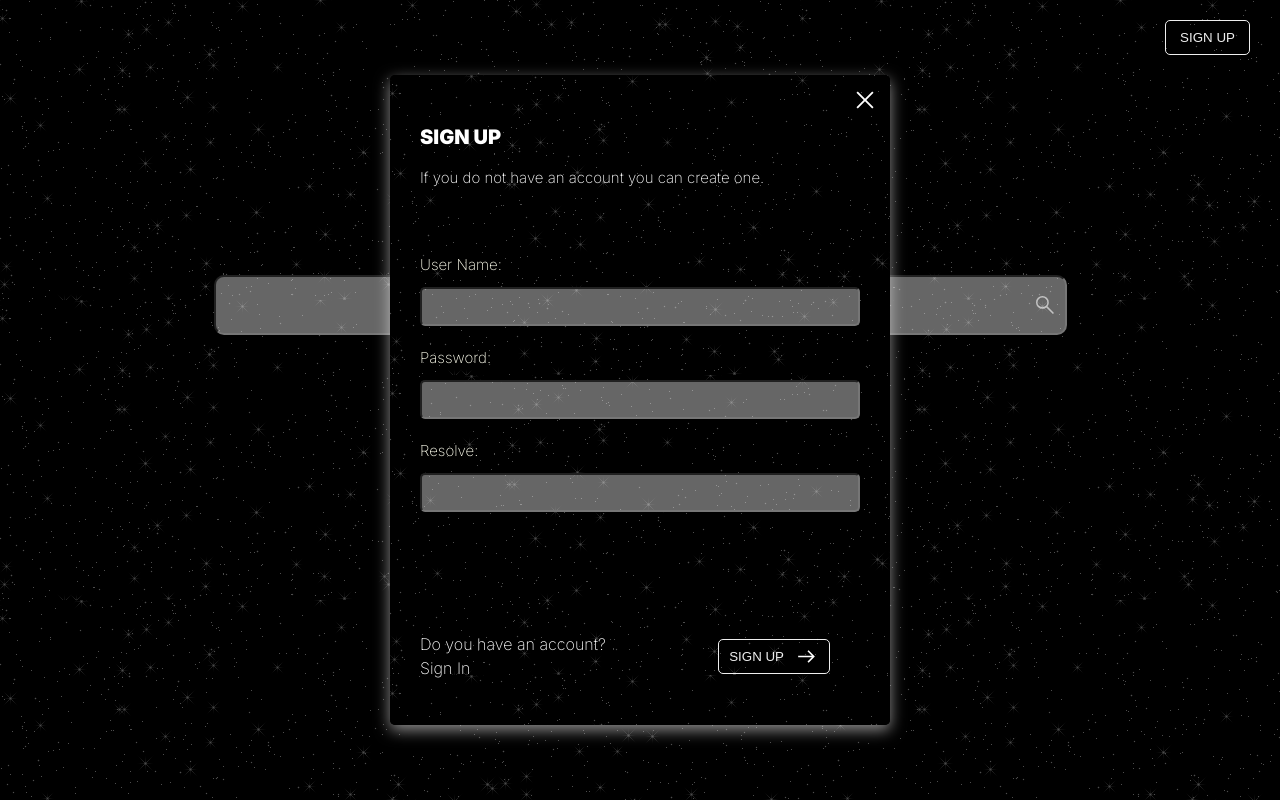
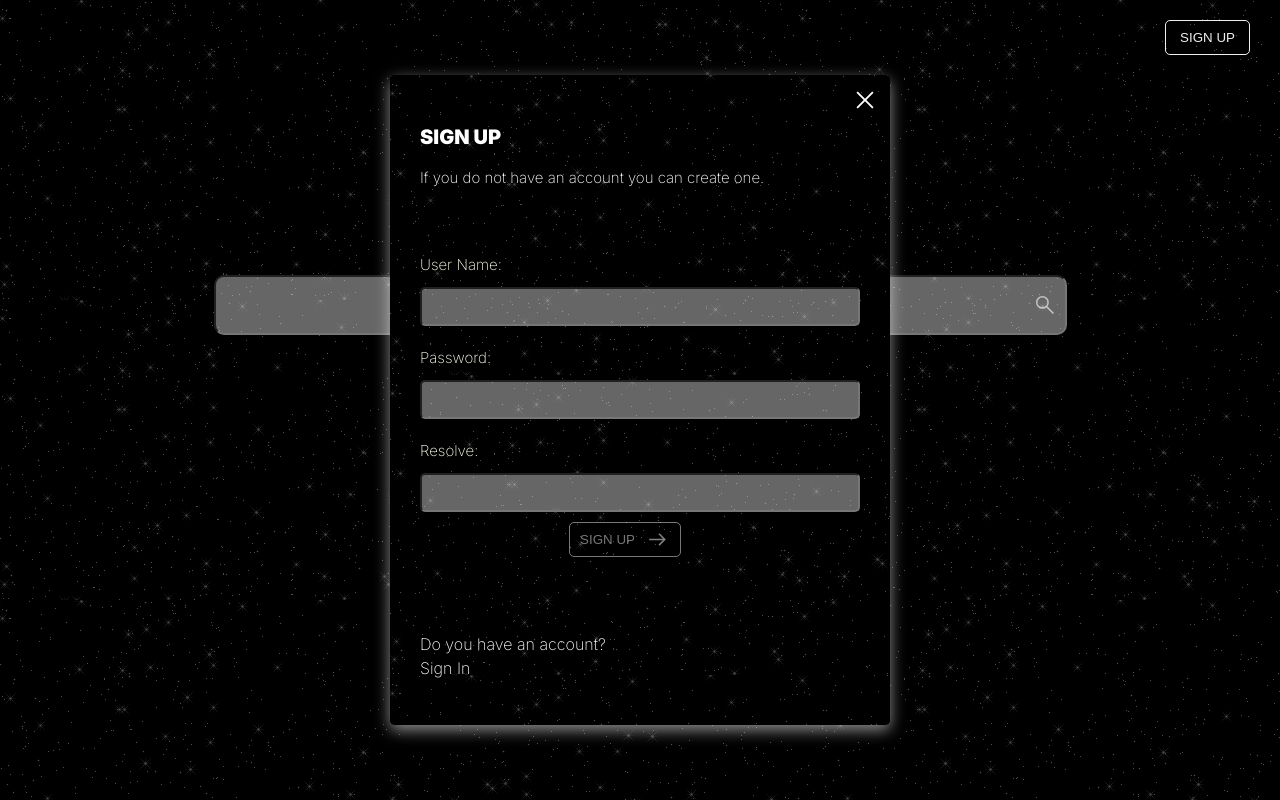
Before and after one commit to AlexChavezz/mongoDB_HACKATHON_proyect, a React (Vite) app in the folder frontend/: page /universe in a window 1280 px wide. Both pictures are taken after a click on the button "SIGN UP". Built offline with nearby package versions, Linux system fonts and the light colour scheme.

Commit message:
form-validation in-process

```diff
--- a/frontend/src/components/AuthContainer.tsx
+++ b/frontend/src/components/AuthContainer.tsx
@@ -3,7 +3,6 @@ import styles from '../styles/AuthContainerComponent.module.css';
 import closeIcon from '../assets/close_FILL0_wght400_GRAD0_opsz48.svg';
 import { AuthModalContext } from '../context/AuthModalContext';
 import { Button } from './Button';
-import arrow from '../assets/arrow_right_alt_FILL0_wght400_GRAD0_opsz48.svg';
 import { AuthForm } from './AuthForm';
 import { authState } from '../interfaces/intefaces';
 
@@ -12,6 +11,7 @@ import { authState } from '../interfaces/intefaces';
 export const AuthContainer = () => {
 
     const [authState, setAuthState] = useState<authState>("SIGN UP");
+
     const { setShowAuthModal } = useContext(AuthModalContext);
     const closeModal = () => {
         setShowAuthModal(false);
@@ -50,7 +50,9 @@ export const AuthContainer = () => {
                 <main
                     className={styles.authBody}
                 >
-                    <AuthForm authState={authState} />
+                    <AuthForm
+                        authState={authState}
+                    />
                 </main>
                 <footer
                     className={styles.authFooter}
@@ -75,13 +77,6 @@ export const AuthContainer = () => {
                     <div
                         className={styles.authFooterButtonContainer}
                     >
-                        <Button
-                            text={authState}
-                            onClick={()=>{}}
-                            className={styles.authFooterButton}
-                        >
-                            <img src={arrow} alt="arrow" className={styles.authImageButton}/>
-                        </Button>
                     </div>
                 </footer>
             </article>
--- a/frontend/src/components/AuthForm.tsx
+++ b/frontend/src/components/AuthForm.tsx
@@ -3,6 +3,8 @@ import { developmentAPI } from "../helpers/developmentAPI";
 import { useForm } from "../hooks/useForm";
 import { AuthFormInterface, AuthFormProps } from "../interfaces/intefaces";
 import styles from '../styles/AuthFormComponent.module.css';
+import { Button } from "./Button";
+import arrow from '../assets/arrow_right_alt_FILL0_wght400_GRAD0_opsz48.svg';
 
 
 
@@ -15,6 +17,7 @@ const inititalState = {
 
 export const AuthForm = ({ authState }: AuthFormProps) => {
     const [isUserAllowed, setIsUserAllowed] = useState<boolean | null>(null);
+    const [isFormAllowed, setIsFormAllowed] = useState<boolean>(true);
     const { handleChange, values } = useForm<AuthFormInterface>(inititalState);
     const { userName, password, captcha } = values;
     useEffect(() => {
@@ -30,6 +33,20 @@ export const AuthForm = ({ authState }: AuthFormProps) => {
 
     }, [authState, userName])
     // length should be greater than 6
+    function validate() {
+        if (userName.trim().length < 3) {
+            return false;
+        }
+        else if (password.trim().length < 6) {
+            return false;
+        }
+        // else if (captcha.trim().length === 0) {
+        //     return false;
+        // }
+    }
+    function validateSubmit() {
+
+    }
     function signIn() {
 
     }
@@ -107,6 +124,14 @@ export const AuthForm = ({ authState }: AuthFormProps) => {
                     />
                 </div>
             }
+            <Button
+                text={authState}
+                onClick={() => { }}
+                className={`${!isFormAllowed ? styles.authFooterButton : styles.authFooterButtonDisabled}`}
+                isDisabled={isFormAllowed}
+            >
+                <img src={arrow} alt="arrow" className={styles.authImageButton} />
+            </Button>
         </form>
     );
 }
--- a/frontend/src/components/Button.tsx
+++ b/frontend/src/components/Button.tsx
@@ -1,11 +1,12 @@
 import styles from 'ButtonComponentStyles.module.css';
 import { ButtonProps } from '../interfaces/intefaces';
 
-export const Button = ({ className, onClick, text, children }: ButtonProps) => {
+export const Button = ({ className, onClick, text, children, isDisabled }: ButtonProps) => {
     return (
         <button
             className={className}
             onClick={onClick}
+            disabled={isDisabled}
         >
             {
                 text
--- a/frontend/src/interfaces/intefaces.tsx
+++ b/frontend/src/interfaces/intefaces.tsx
@@ -5,7 +5,8 @@ export interface ButtonProps
     text: string,
     className: string,
     onClick: () => void,
-    children?: React.ReactElement | []
+    children?: React.ReactElement | [],
+    isDisabled?: boolean
 }
 
 
@@ -55,7 +56,7 @@ export type authState = "SIGN IN" | "SIGN UP";
 
 export interface AuthFormProps
 {
-    authState: authState
+    authState: authState,
 }
 
 export interface AuthFormInterface
--- a/frontend/src/styles/AuthContainerComponent.module.css
+++ b/frontend/src/styles/AuthContainerComponent.module.css
@@ -66,32 +66,7 @@
     color: white;
 }
 
-.authFooterButton
-{
-    align-items:center;
-    justify-content: center;
-    transition: transform 200ms ease;
-    border-radius: 5px;
-    background: transparent;
-    border: 1px solid #fffe;
-    color: #fffe;
-    cursor: pointer;
-    display: flex;
-    margin-right: 30px;
-    height: 35px;
-    min-width: 85px;
-    padding-left: 10px;
-}
-.authFooterButton:hover
-{
-    transform: scale(1.1)
-}
 .authFooterChangeState
 {
     cursor: pointer;
 }
-.authImageButton
-{
-    width: 25px;
-    margin: 0px 10px;
-}
--- a/frontend/src/styles/AuthFormComponent.module.css
+++ b/frontend/src/styles/AuthFormComponent.module.css
@@ -51,3 +51,49 @@
     display: flex;
     width: 100%;
 }
+
+
+.authFooterButton
+{
+    align-items:center;
+    justify-content: center;
+    transition: transform 200ms ease;
+    border-radius: 5px;
+    background: transparent;
+    border: 1px solid #fffe;
+    color: #fffe;
+    cursor: pointer;
+    display: flex;
+    margin-right: 30px;
+    height: 35px;
+    min-width: 85px;
+    padding-left: 10px;
+}
+.authFooterButton:hover
+{
+    transform: scale(1.1)
+}
+
+.authImageButton
+{
+    width: 25px;
+    margin: 0px 10px;
+}
+.authFooterButtonDisabled
+{
+    align-items:center;
+    justify-content: center;
+    transition: transform 200ms ease;
+    border-radius: 5px;
+    background: transparent;
+    border: 1px solid #fffe;
+    color: #fffe;
+    cursor: pointer;
+    display: flex;
+    margin-right: 30px;
+    height: 35px;
+    min-width: 85px;
+    padding-left: 10px;
+    opacity: 0.5;
+    cursor: not-allowed;
+}
```
